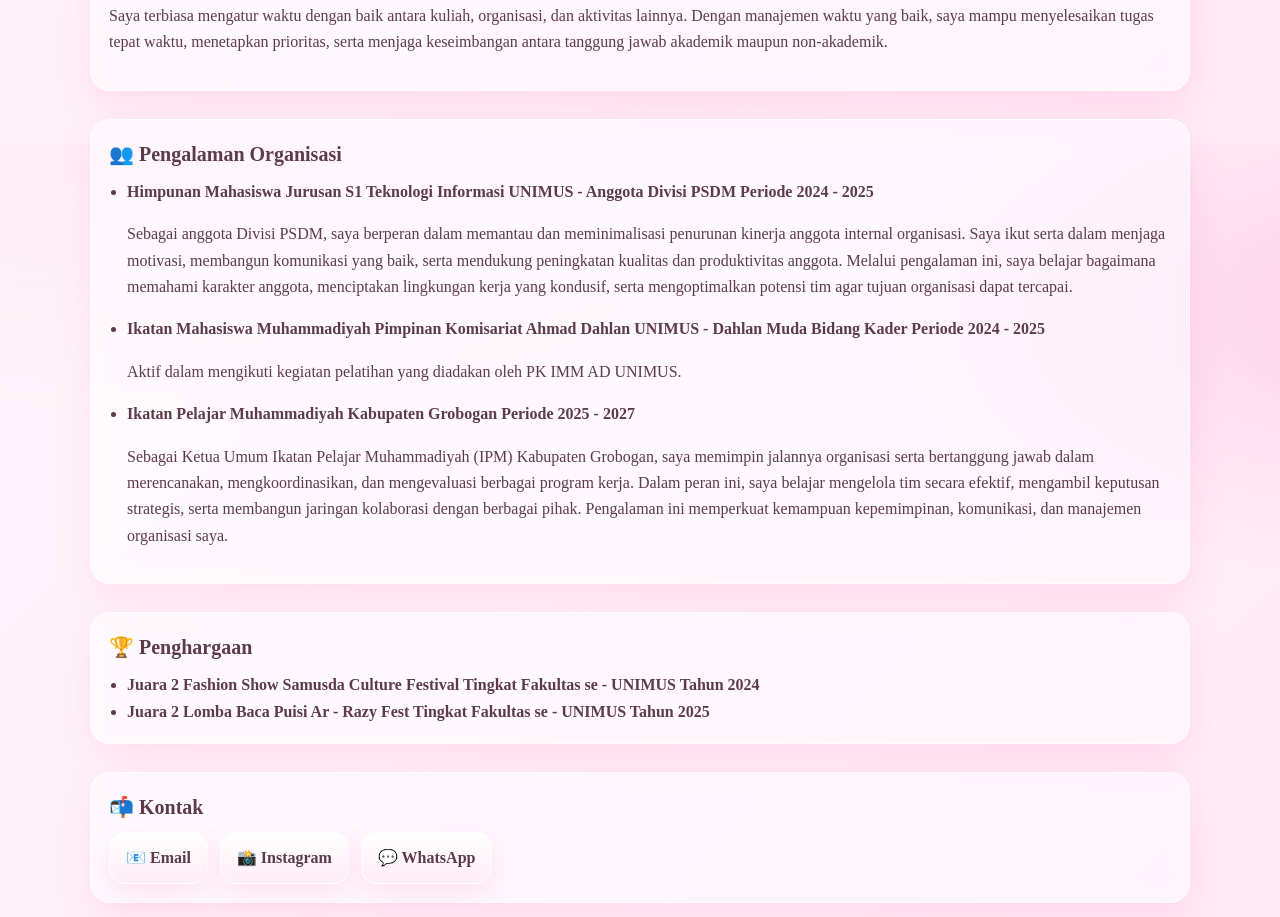
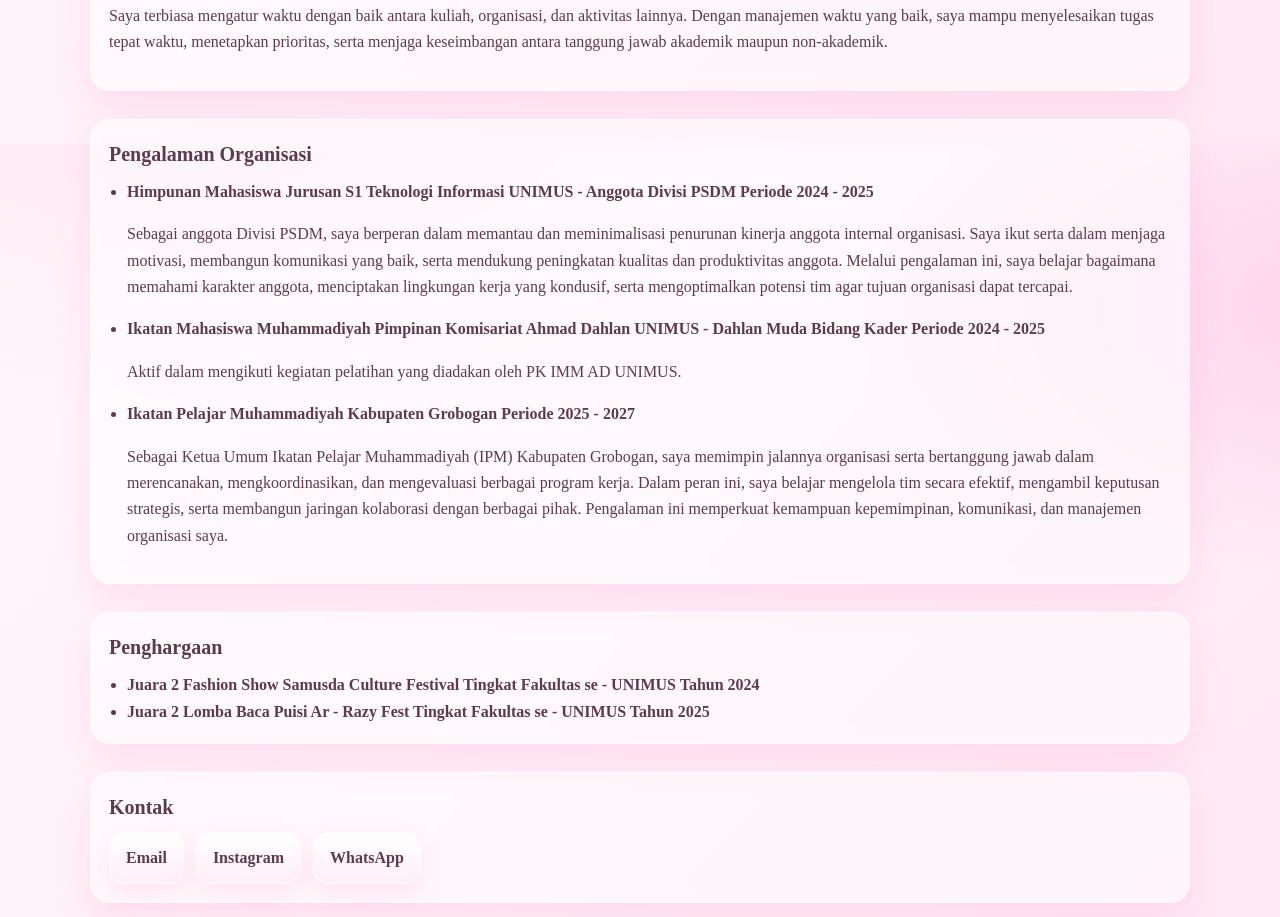
Before and after one commit to luvitamelati02/Profil-Luvita-Melati, a plain HTML site: page index.html in a window 1280 px wide. Shown: the part 1456-2373 px from the top of the page. Drawn offline with Linux system fonts and the light colour scheme.

Commit message:
Update index.html

```diff
--- a/index.html
+++ b/index.html
@@ -30,7 +30,7 @@
   <!-- Hero -->
   <section class="hero">
     <div class="wrap">
-      <h1 class="title">Hai! Saya Luvita Melati ✨</h1>
+      <h1 class="title">Hai! Saya Luvita Melati.</h1>
       <p class="subtitle">Selamat datang di Web pribadi saya!
 Web ini saya buat sebagai sarana untuk memperkenalkan diri, berbagi informasi
 mengenai latar belakang pendidikan, pengalaman organisasi, serta keterampilan yang saya miliki.</p>
@@ -42,7 +42,7 @@ mengenai latar belakang pendidikan, pengalaman organisasi, serta keterampilan ya
   <section id="about" class="wrap">
     <div class="grid">
       <div class="card">
-        <h3>👩 Tentang Saya</h3>
+        <h3>Tentang Saya</h3>
         <p>Halo! Saya adalah seorang mahasiswi semester 2 Program Studi S1 Teknologi Informasi,
             Fakultas Teknik dan Ilmu Komputer, Universitas Muhammadiyah Semarang.
 Saya memiliki minat yang besar dalam bidang teknologi dan senang mempelajari hal-hal
@@ -57,7 +57,7 @@ berkontribusi positif di dunia teknologi maupun lingkungan sekitar..</p>
   <section id="edu" class="wrap">
     <div class="grid">
       <div class="card">
-        <h3>🎓 Riwayat Pendidikan</h3>
+        <h3>Riwayat Pendidikan</h3>
         <ul class="list">
           <li><strong>SMA Muhammaadiyah Purwodadi Jurusan Ilmu Pengetahuan Sosial (2021 - 2023)</strong></li>
           <p>Selama menempuh pendidikan di SMA dengan jurusan Ilmu Pengetahuan Sosial,
@@ -78,7 +78,7 @@ berkontribusi positif di dunia teknologi maupun lingkungan sekitar..</p>
   <section id="skills" class="wrap">
     <div class="grid">
       <div class="card">
-        <h3>💡 Soft Skills</h3>
+        <h3>Soft Skills</h3>
         <li><strong>Komunikasi</strong></li>
         <p>Saya memiliki keterampilan komunikasi yang baik, yang terasah melalui berbagai pengalaman dalam
             kepanitiaan dan organisasi. Melalui kegiatan tersebut, saya terbiasa menyampaikan ide dengan jelas,
@@ -100,7 +100,7 @@ berkontribusi positif di dunia teknologi maupun lingkungan sekitar..</p>
   <section id="org" class="wrap">
     <div class="grid">
       <div class="card">
-        <h3>👥 Pengalaman Organisasi</h3>
+        <h3>Pengalaman Organisasi</h3>
         <ul class="list">
           <li><strong>Himpunan Mahasiswa Jurusan S1 Teknologi Informasi UNIMUS - Anggota Divisi PSDM Periode 2024 - 2025</strong></li>
           <p>Sebagai anggota Divisi PSDM, saya berperan dalam memantau dan meminimalisasi
@@ -126,7 +126,7 @@ berkontribusi positif di dunia teknologi maupun lingkungan sekitar..</p>
   <section id="award" class="wrap">
     <div class="grid">
       <div class="card">
-        <h3>🏆 Penghargaan</h3>
+        <h3>Penghargaan</h3>
         <ul class="list">
           <li><strong>Juara 2 Fashion Show Samusda Culture Festival Tingkat Fakultas se - UNIMUS Tahun 2024</strong></li>
           <li><strong>Juara 2 Lomba Baca Puisi Ar - Razy Fest Tingkat Fakultas se - UNIMUS Tahun 2025</strong></li>
@@ -139,12 +139,12 @@ berkontribusi positif di dunia teknologi maupun lingkungan sekitar..</p>
   <section id="contact" class="wrap">
     <div class="grid">
       <div class="card">
-        <h3>📬 Kontak</h3>
+        <h3>Kontak</h3>
         <div class="contact">
 
-          <a href="mailto:melatiluvita31@gmail.com" class="btn">📧 Email</a>
-          <a href="https://instagram.com/@luvitamelati" class="btn" target="_blank">📸 Instagram</a>
-          <a href="https://wa.me/6288225210157" class="btn" target="_blank">💬 WhatsApp</a>
+          <a href="mailto:melatiluvita31@gmail.com" class="btn">Email</a>
+          <a href="https://instagram.com/@luvitamelati" class="btn" target="_blank">Instagram</a>
+          <a href="https://wa.me/6288225210157" class="btn" target="_blank">WhatsApp</a>
         </div>
       </div>
     </div>
```
